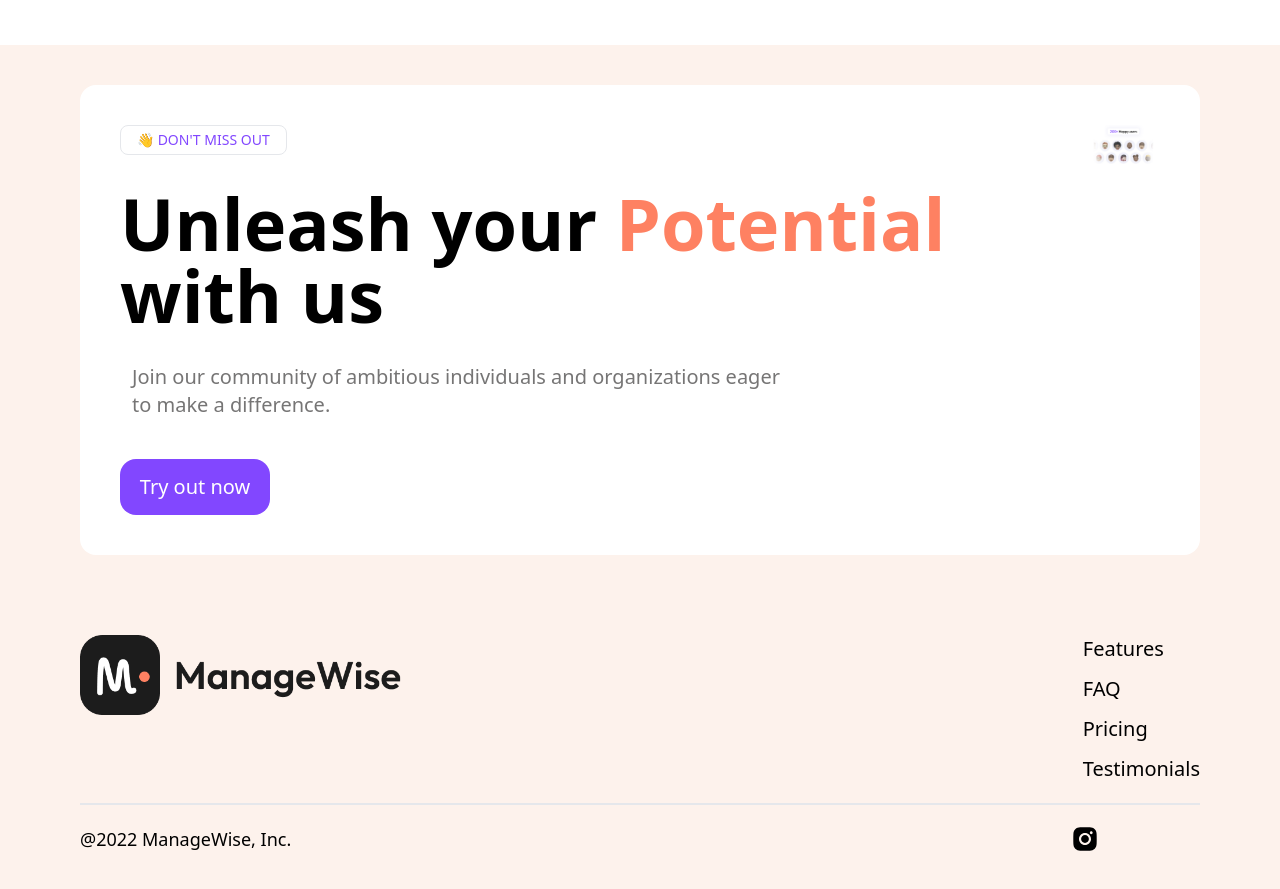
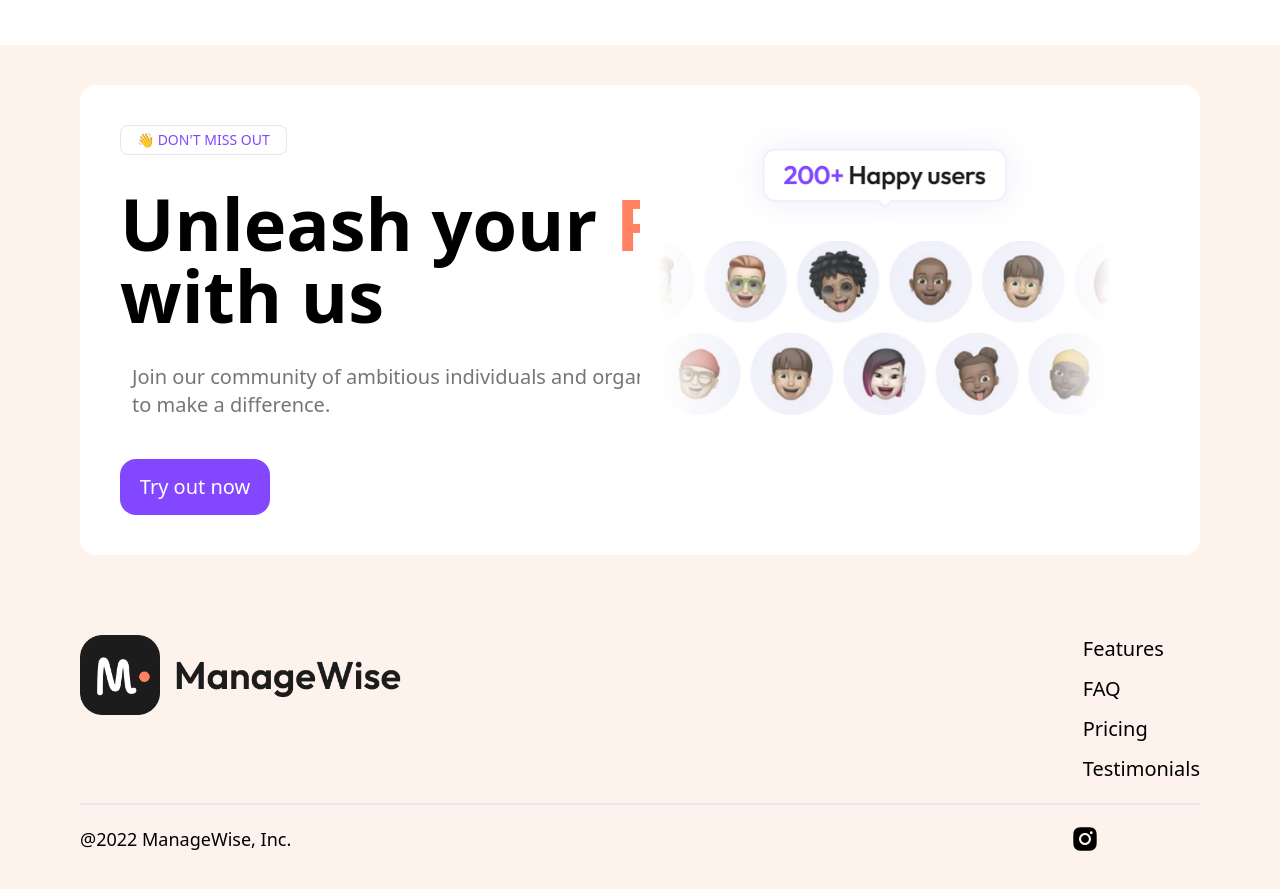
Before and after one commit to MohdFahad1/milton-framer-template, a React (Create React App) app: page / in a window 1280 px wide. Shown: the part 6720-7609 px from the top of the page. Built offline with nearby package versions, Linux system fonts and the light colour scheme; some icons are missing.

Commit message:
minor bug fixed

```diff
--- a/src/components/Footer.js
+++ b/src/components/Footer.js
@@ -10,7 +10,8 @@ const Footer = () => {
   return (
     <div className='bg-[#FDF2EC] lg:px-20 px-5 pt-10 py-5'>
     <div className='bg-white p-10 rounded-2xl flex lg:flex-row flex-col justify-between' data-aos="flip-up" data-aos-duration="1000">
-        <div>
+
+        <div className='lg:w-1/2 w-auto'>
             <div className='flex flex-col justify-start items-start'>
                 <Heading emoji={"👋"} first={"Don't miss out"} second={"Unleash your "} firstSpan={"Potential"} secondSpan={"with us"} third={"Join our community of ambitious individuals and organizations eager to make a difference."} width={"w-[350px]"}/>
             </div>
@@ -18,10 +19,12 @@ const Footer = () => {
             <button className='bg-[#8247FF] text-white font-medium text-xl flex justify-center items-center gap-2 h-14 w-[150px] rounded-2xl duration-300 shadow-none hover:shadow-[0px_0px_2px_8px_#D0BFFF] mt-10'>Try out now</button>
         </div>
 
-        <div>
+        <div className='lg:w-1/2 w-auto'>
             <img src={customer} alt="people"/>
         </div>
-        </div>
+
+
+    </div>
 
         <footer className='mt-20 lg:text-left  text-center'>
             <div className='flex lg:flex-row flex-col justify-between'>
```
